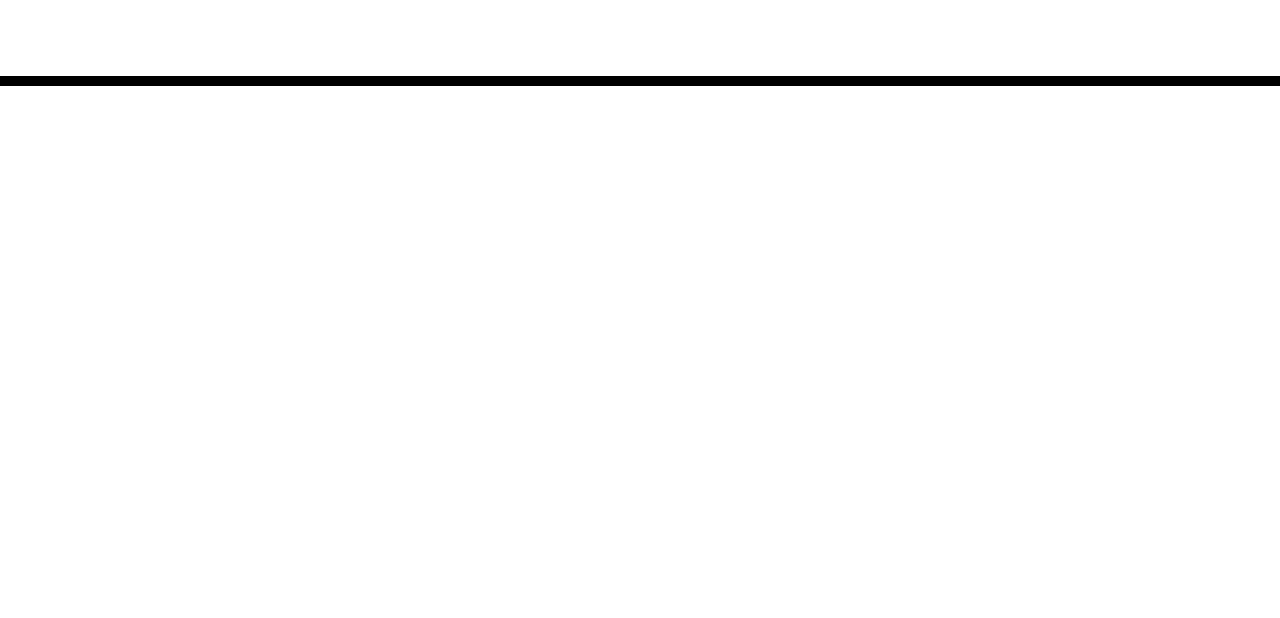
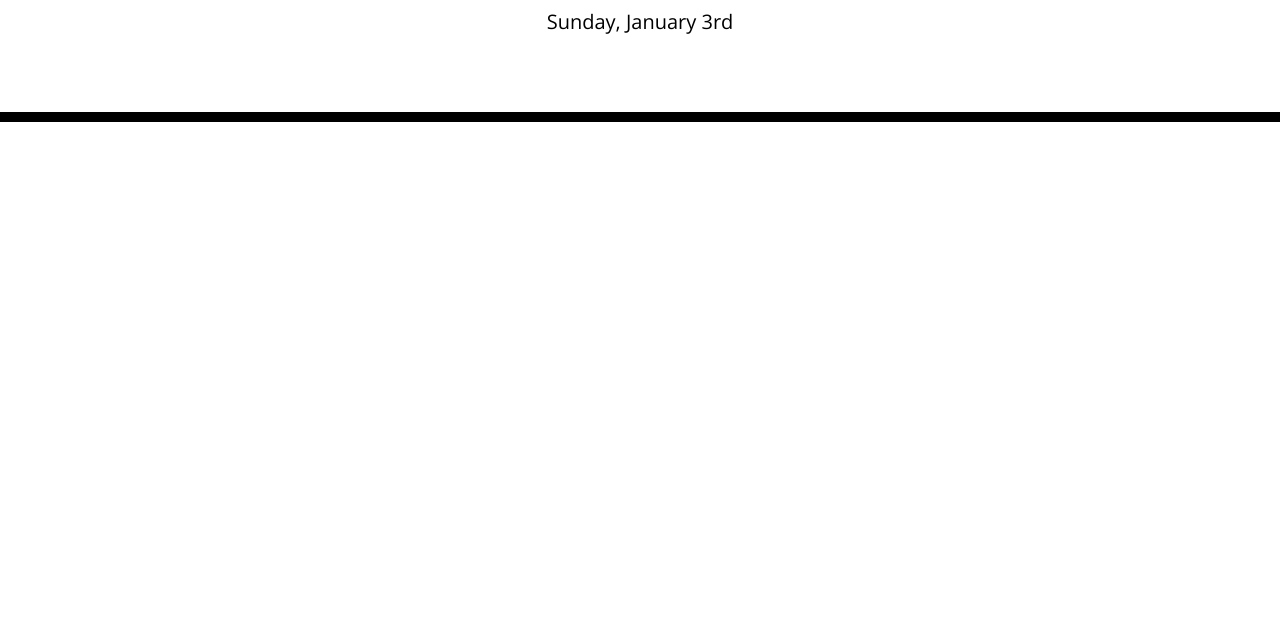
Before and after one commit to SteveBecmpe/WorkDayScheduler, a plain HTML site: page index.html in a window 1280 px wide. Shown: the part 182-800 px from the top of the page. Drawn offline with nearby package versions, Linux system fonts and the light colour scheme.

Commit message:
readme file updates. added code for document ready and load the current date using moment

```diff
--- a/index.html
+++ b/index.html
@@ -20,6 +20,7 @@
     />
     <link rel="stylesheet" href="style.css" />
     <title>Work Day Scheduler</title>
+
   </head>
 
   <body>
@@ -27,12 +28,15 @@
       <h1 class="display-3">Work Day Scheduler</h1>
       <p class="lead">A simple calendar app for scheduling your work day</p>
       <p id="currentDay" class="lead"></p>
+      <!-- <section id=HeaderCurrentTime></section> -->
     </header>
     <div class="container">
       <!-- Timeblocks go here -->
+
     </div>
 
     <script src="https://cdnjs.cloudflare.com/ajax/libs/jquery/3.2.1/jquery.min.js"></script>
     <script src="https://cdnjs.cloudflare.com/ajax/libs/moment.js/2.24.0/moment.min.js"></script>
+    <script src="./script.js"></script>
   </body>
 </html>
--- /dev/null
+++ b/script.js
@@ -0,0 +1,10 @@
+$(document).ready(function(){//START JS Script after document load and ready----START
+    let CurDate = moment().format('dddd, MMMM Do');
+    //DateTime.local().toLocaleString(DateTime.DATE_FULL);
+    $("#currentDay").text(CurDate);
+    console.log(CurDate);
+
+
+
+
+});//END JS Script after document load and ready----------------------------------END
```
Also changed, not shown: 1 other file.
